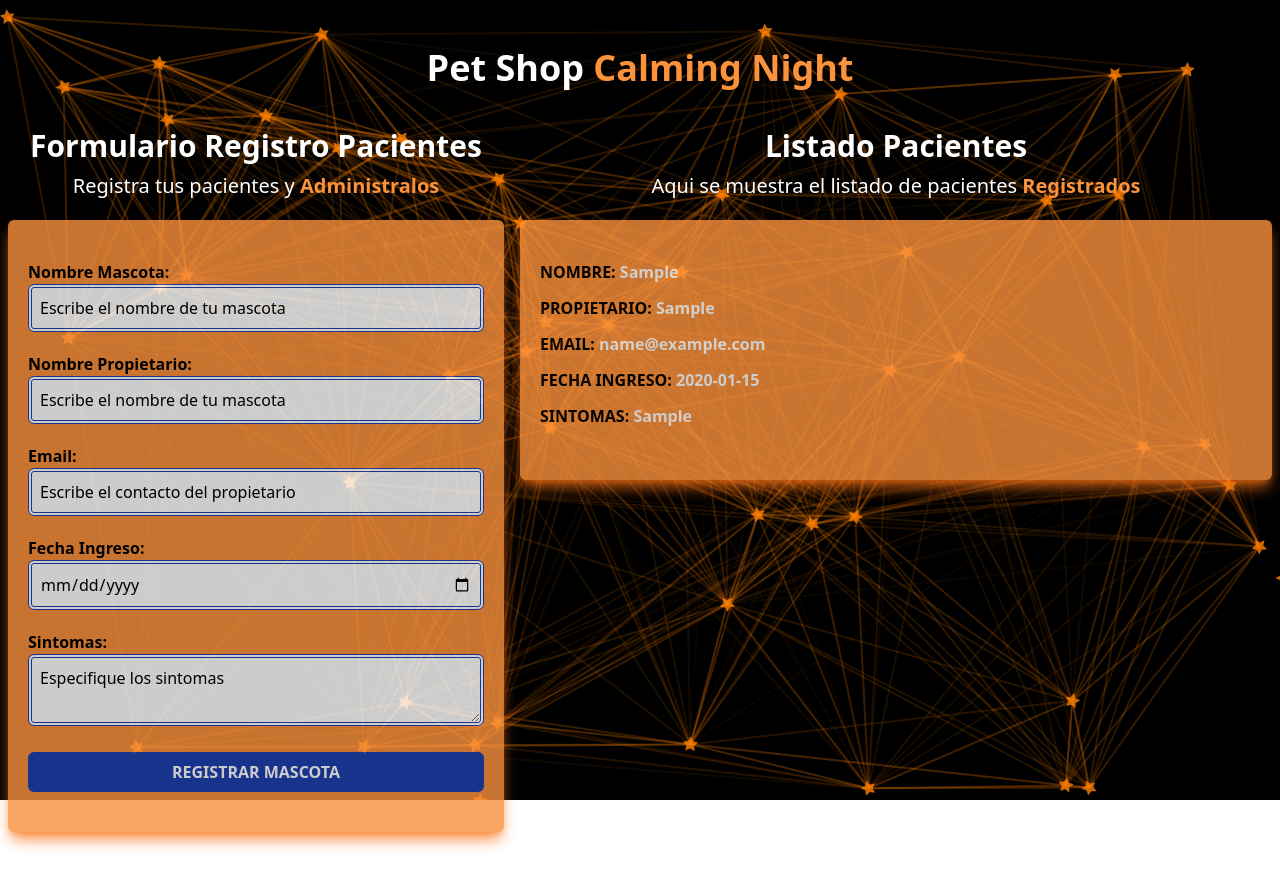
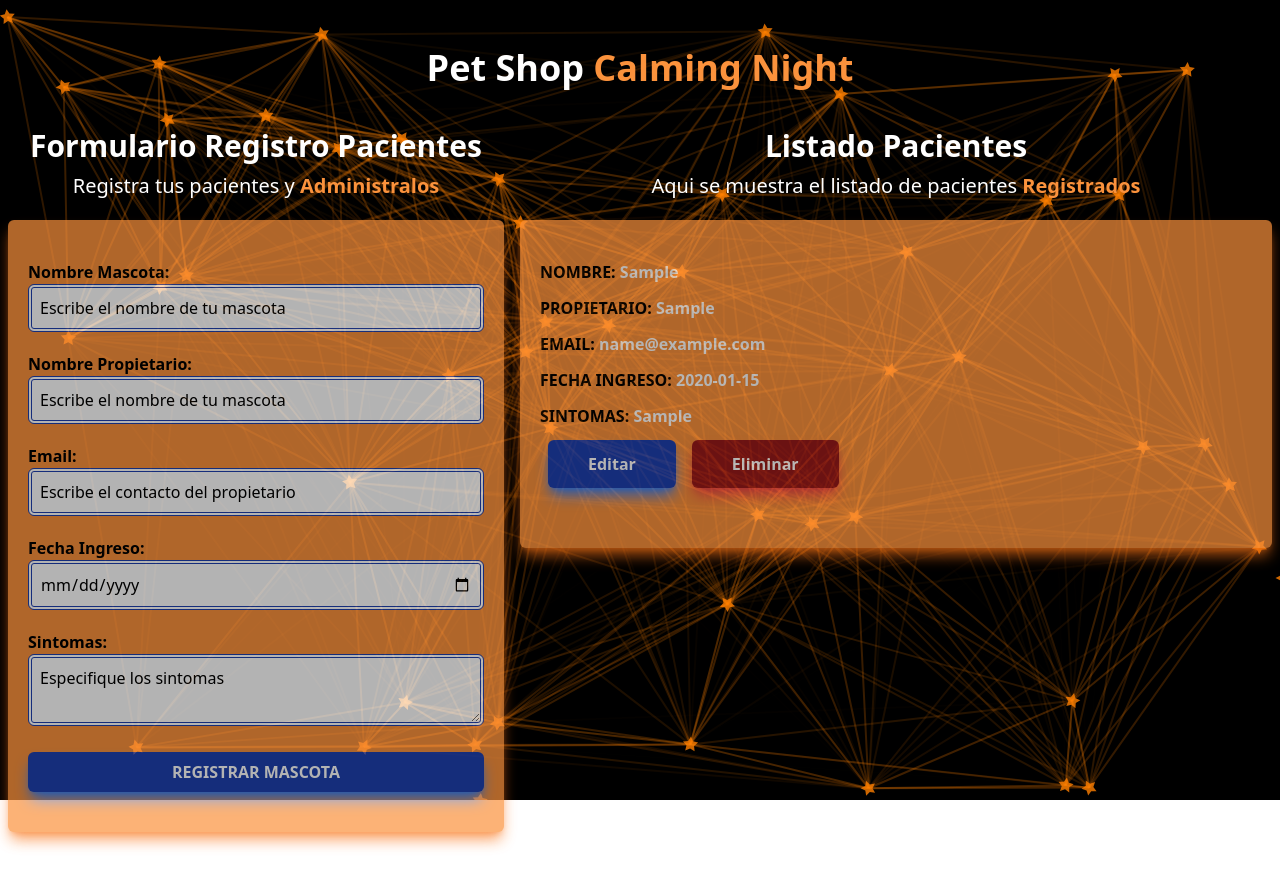
Before and after one commit to OnilBlanco26/CitasParticulas, a React (Vite) app: page / in a window 1280 px wide. Both pictures are taken after typing "Sample", "Sample", "name@example.com", "2020-01-15", "Sample" into the empty fields and a click on the input "Registrar Mascota". Shown: the top 888 px of the page. Built offline with nearby package versions, Linux system fonts and the light colour scheme.

Commit message:
Agregando los botones Editar y Eliminar

```diff
--- a/src/components/Formulario.jsx
+++ b/src/components/Formulario.jsx
@@ -58,7 +58,7 @@ const Formulario = ({pacientes, setPacientes}) => {
         </span>
       </p>
 
-      <form action="" className='bg-orange-400 opacity-80 py-10 px-5 rounded-md mx-2 mb-5 shadow-orange-500 shadow-lg' onSubmit={handleSubmit}>
+      <form action="" className='bg-orange-400 opacity-70 py-10 px-5 rounded-md mx-2 mb-5 shadow-orange-500 shadow-lg' onSubmit={handleSubmit}>
         {error &&
         <Error>
           <p>
@@ -137,7 +137,7 @@ const Formulario = ({pacientes, setPacientes}) => {
 
         <input type="submit"
         value='Registrar Mascota'
-        className='p-2 uppercase font-bold text-white bg-blue-800 rounded-md hover:bg-blue-500 transition-all cursor-pointer w-full'
+        className='p-2 uppercase font-bold text-white bg-blue-800 rounded-md hover:bg-blue-500 transition-all cursor-pointer w-full shadow-blue-500 shadow-lg'
         />
       </form>
 
--- a/src/components/Pacientes.jsx
+++ b/src/components/Pacientes.jsx
@@ -2,7 +2,7 @@ import React from 'react'
 
 const Pacientes = ({paciente}) => {
   return (
-    <div className='bg-orange-400 opacity-80 py-10 px-5 rounded-md mx-2 mb-5 shadow-orange-500 shadow-lg'>
+    <div className='bg-orange-400 opacity-70 py-10 px-5 rounded-md mx-2 mb-5 shadow-orange-500 shadow-lg'>
     <p className='font-black uppercase mb-3'>
       Nombre:{' '}
       <span className='font-bold normal-case text-white'>
@@ -38,6 +38,18 @@ const Pacientes = ({paciente}) => {
       </span>
     </p>
 
+    <button
+    type='button'
+    className='bg-blue-800  py-3 px-10 rounded-md mx-2 mb-5 shadow-blue-500 shadow-lg upppercase font-bold text-white hover:bg-blue-400 cursor-pointer transition-all'
+    >
+      Editar
+    </button>
+
+    <button
+    className='bg-red-800  py-3 px-10 rounded-md mx-2 mb-5 shadow-red-500 shadow-lg upppercase font-bold text-white hover:bg-red-400 cursor-pointer transition-all'
+    >
+      Eliminar
+    </button>
 
 
 
```
